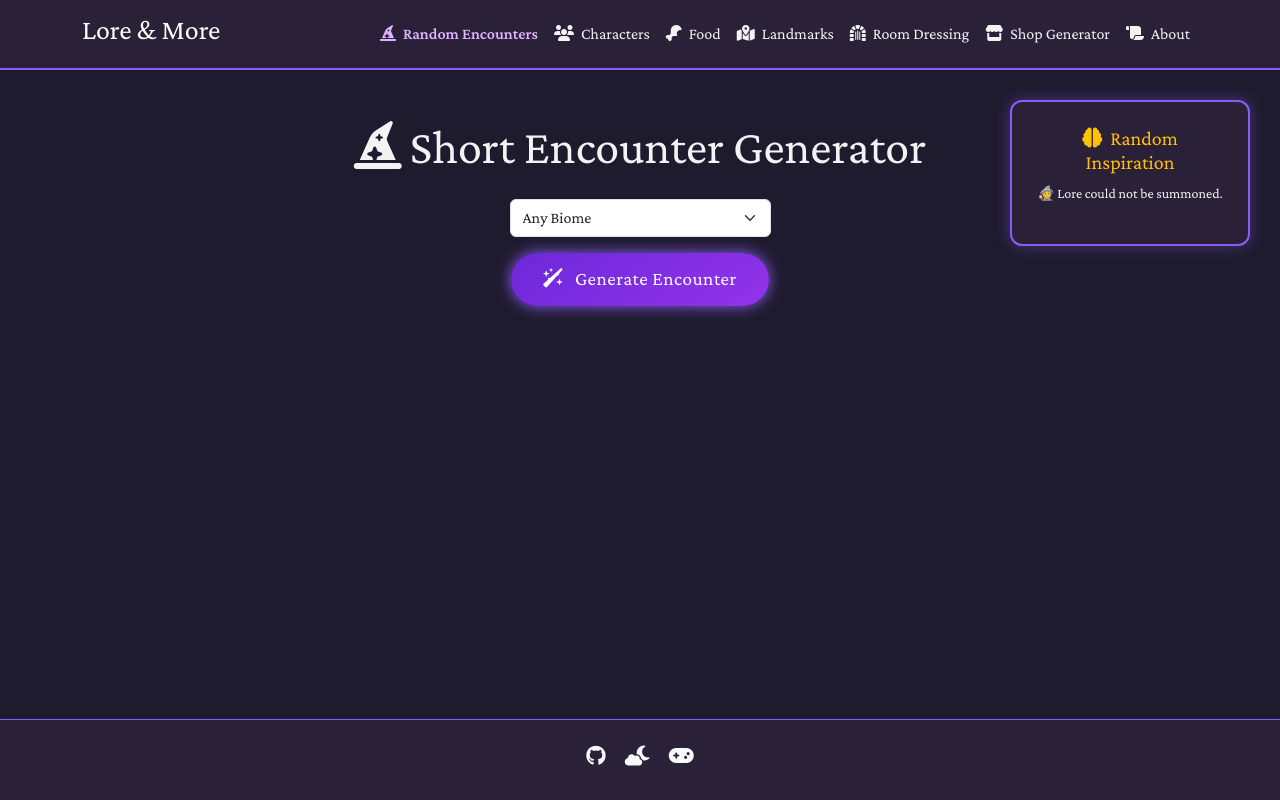
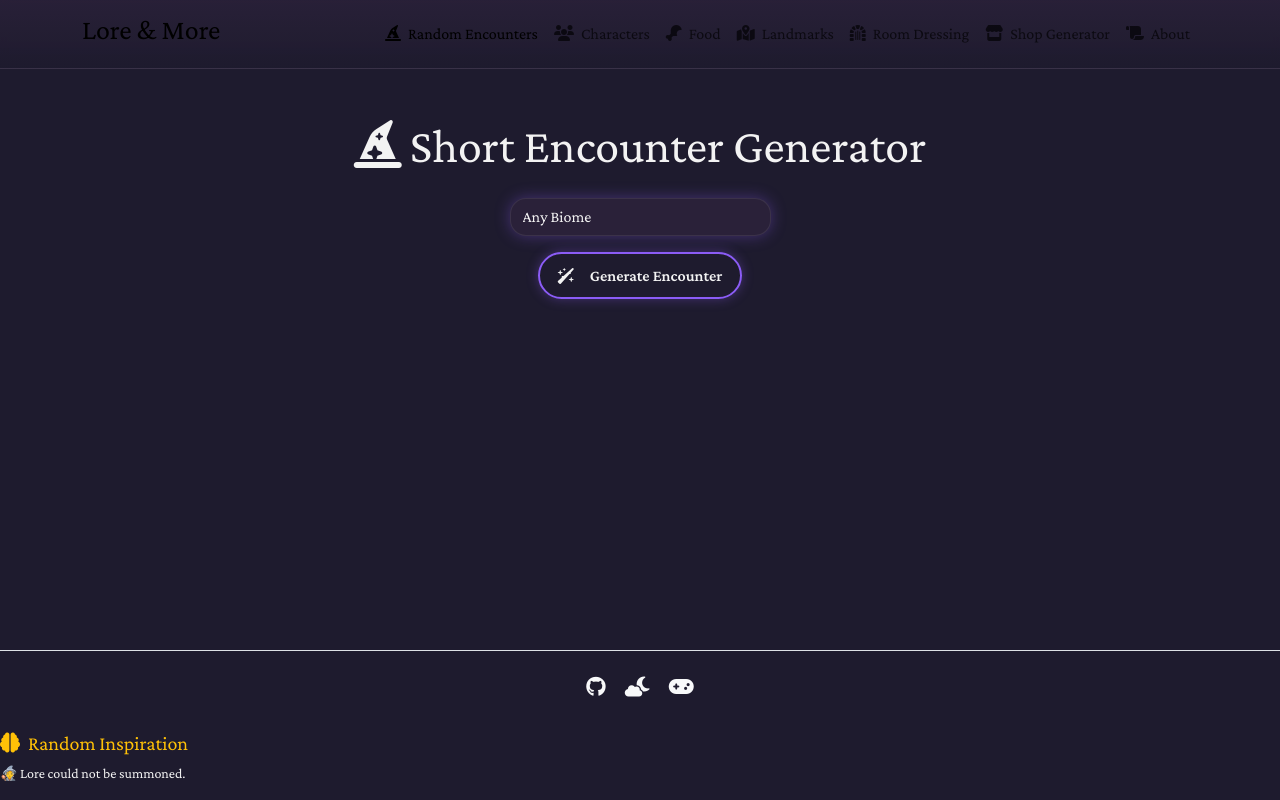
Before and after one commit to ohitsmekatie/ohitsmetables, a Flask app: page /random-encounters in a window 1280 px wide. Run offline with Flask 3, Linux system fonts and the light colour scheme.

Commit message:
cleanup styles

```diff
--- a/app/static/theme.css
+++ b/app/static/theme.css
@@ -1,295 +1,154 @@
-/* -----------------------------------
-   🧙 Typography & Base Layout
------------------------------------ */
 
-body {
-  background-color: #1e1b2e;
-  color: #f3f3f3;
-  font-family: 'Crimson Pro', serif;
+
+:root{
+  /* Palette */
+  --bg: #1e1b2e;
+  --panel: #2a2139;
+  --text: #f3f3f3;
+  --muted: rgba(255,255,255,0.65);
+  --primary: #8b5cf6;        /* violet-500 */
+  --primary-600: #7c3aed;    /* deeper violet */
+  --accent: #eab308;         /* amber */
+  --border: rgba(255,255,255,0.08);
+  --shadow: 0 0 15px rgba(139, 92, 246, 0.35);
+
+  /* Radii & spacing */
+  --radius: 1rem;
+  --radius-pill: 50px;
+  --pad: 1rem;
+  --pad-lg: 1.5rem;
+
+  /* Typography */
+  --font-serif: 'Crimson Pro', serif;
 }
 
-.text-shadow-light {
-  text-shadow: 0 1px 3px rgba(0, 0, 0, 0.6);
+html, body{
+  background: var(--bg);
+  color: var(--text);
+  font-family: var(--font-serif);
 }
 
-/* Override Bootstrap text-muted for dark backgrounds */
-.text-muted {
-  color: #d3d3d3 !important;
-}
+/* ------------------------------
+   Typography helpers
+------------------------------ */
+.text-muted{ color: var(--muted) !important; }
+.page-title{ letter-spacing: .5px; }
+hr{ border-color: var(--border); opacity: 1; }
 
-a {
-  color: #0DCAF0;
-  text-decoration: none;
-}
-
-a:hover {
-  color: #eab308;
-  text-decoration: none;
-}
-
-
-/* -----------------------------------
-   🔮 Mystic Button Style (Shared)
------------------------------------ */
-
-.mystic-btn {
-  background: linear-gradient(145deg, #6d28d9, #9333ea);
-  color: #fff;
-  font-size: 1.2rem;
-  padding: 0.75rem 2rem;
-  border: none;
-  border-radius: 50px;
-  box-shadow: 0 0 15px #8b5cf6;
-  transition: all 0.3s ease-in-out;
-  font-family: 'Crimson Pro', serif;
-  letter-spacing: 0.5px;
-  display: inline-block;
-  text-decoration: none;
-}
-
-.mystic-btn:hover {
-  background: linear-gradient(145deg, #7c3aed, #a78bfa);
-  box-shadow: 0 0 20px #eab308, 0 0 30px #8b5cf6;
-  transform: scale(1.05);
-  cursor: pointer;
-}
-
-/* -----------------------------------
-   🔮 Mystic Button Style (Not Shared)
------------------------------------ */
-
-.mystic-button {
-  background: linear-gradient(145deg, #6d28d9, #9333ea);
-  color: #fff;
-  font-size: 1.2rem;
-  padding: 0.75rem 2rem;
-  border: none;
-  border-radius: 50px;
-  box-shadow: 0 0 15px #8b5cf6;
-  transition: all 0.3s ease-in-out;
-  font-family: 'Crimson Pro', serif;
-  letter-spacing: 0.5px;
-  display: inline-block;
-  text-decoration: none;
-}
-
-.mystic-button:hover {
-  background: linear-gradient(145deg, #7c3aed, #a78bfa);
-  box-shadow: 0 0 20px #eab308, 0 0 30px #8b5cf6;
-  transform: scale(1.05);
-  cursor: pointer;
-}
-
-
-/* -----------------------------------
-   🌀 Animations for Landing Page
------------------------------------ */
-
-@keyframes fadeIn {
-  from { opacity: 0; transform: translateY(20px); }
-  to   { opacity: 1; transform: translateY(0); }
-}
-
-.animate-fade-in {
-  animation: fadeIn 0.8s ease-out forwards;
-  opacity: 0;
-}
-
-.animate-fade-in-delay {
-  animation: fadeIn 1s ease-out 0.5s forwards;
-  opacity: 0;
-}
-
-.animate-fade-in-delay-2 {
-  animation: fadeIn 1s ease-out 1s forwards;
-  opacity: 0;
-}
-
-@keyframes pulse {
-  0%   { transform: scale(1); opacity: 0.7; }
-  100% { transform: scale(1.2); opacity: 1; }
-}
-
-.animate-sparkles i {
-  animation: pulse 2.5s infinite alternate;
-}
-
-
-/* -----------------------------------
-   🗺️ Encounter / Card Style
------------------------------------ */
-
-.encounter-card {
-  background-color: #2a2139;
-  border: 2px solid #8b5cf6;
-  border-radius: 12px;
-  padding: 1.5rem;
-  box-shadow: 0 0 15px rgba(139, 92, 246, 0.4);
-  font-family: 'Crimson Pro', serif;
-  color: #f4f4f4;
-
+/* ------------------------------
+   Reusable Card
+   (applies to legacy .encounter-card and new .result-card)
+------------------------------ */
+.encounter-card,
+.result-card{
+  background: var(--panel);
+  border: 1px solid var(--border);
+  border-radius: var(--radius);
+  padding: var(--pad-lg);
+  box-shadow: var(--shadow);
   max-width: 720px;
   margin-left: auto;
   margin-right: auto;
+  color: var(--text);
 }
 
-.encounter-card img {
-  max-width: 150px;
-  border-radius: 0.5rem;
+/* ------------------------------
+   Magic Button (shared across pages)
+------------------------------ */
+.btn-magic,
+button#generateEncounterBtn,
+.mystic-button{
+  display: inline-flex;
+  align-items: center;
+  gap: .5rem;
+  border: 2px solid var(--primary);
+  border-radius: var(--radius-pill);
+  padding: .6rem 1.1rem;
+  font-weight: 600;
+  background: transparent;
+  color: var(--text);
+  box-shadow: 0 0 12px rgba(139,92,246,0.35);
+  transition: transform .12s ease, box-shadow .12s ease, background .12s ease;
+}
+.btn-magic:hover,
+button#generateEncounterBtn:hover,
+.mystic-button:hover{
+  transform: translateY(-1px);
+  box-shadow: 0 0 18px rgba(139,92,246,0.55);
+  background: rgba(139,92,246,0.1);
 }
 
-
-/* -----------------------------------
-   📜 Lore Sidebar
------------------------------------ */
-
-.lore-sidebar {
-  position: fixed;
-  top: 100px;
-  right: 30px;
-  width: 240px;
-  padding: 1.5rem;
-  background-color: #2a2139;
-  color: #f4f4f4;
-  border: 2px solid #8b5cf6;
-  border-radius: 12px;
-  box-shadow: 0 0 15px rgba(139, 92, 246, 0.4);
-  z-index: 1000;
-  font-family: 'Crimson Pro', serif;
-  line-height: 1.6;
-  text-align: center;
+/* Disabled look */
+.btn-magic:disabled,
+button#generateEncounterBtn:disabled,
+.mystic-button:disabled{
+  opacity: .6;
+  cursor: not-allowed;
+  transform: none;
 }
 
-.lore-sidebar ul li {
-  margin-bottom: 0.5rem;
+/* ------------------------------
+   Form Controls
+------------------------------ */
+.form-select,
+.form-select-magic{
+  background: var(--panel);
+  color: var(--text);
+  border: 1px solid var(--border);
+  border-radius: var(--radius);
+  box-shadow: var(--shadow);
+}
+.form-select:focus,
+.form-select-magic:focus{
+  border-color: var(--primary);
+  outline: none;
+  box-shadow: 0 0 0 3px rgba(139,92,246,0.25);
 }
 
-
-/* -----------------------------------
-   🧭 Footer
------------------------------------ */
-
-footer a:hover {
-  color: #a78bfa;
+/* ------------------------------
+   Links
+------------------------------ */
+a{
+  color: var(--accent);
   text-decoration: none;
 }
+a:hover{ text-decoration: underline; }
 
-.border-purple {
-  border-color: #8b5cf6 !important;
+/* ------------------------------
+   Nav / Footer
+------------------------------ */
+.navbar{
+  background: linear-gradient(180deg, rgba(42,33,57,.9), rgba(30,27,46,.95));
+  border-bottom: 1px solid var(--border);
+  backdrop-filter: blur(4px);
+}
+.footer{
+  border-top: 1px solid var(--border);
+  color: var(--muted);
 }
 
-.bg-purple {
-  background-color: #2a2139; !important;
+/* ------------------------------
+   Utilities
+------------------------------ */
+.shadow-glow{ box-shadow: var(--shadow) !important; }
+.rounded-2xl{ border-radius: 1.25rem !important; }
+.max-w-720{ max-width: 720px; margin-inline: auto; }
+.center { text-align: center; }
+.hidden { display: none !important; }
+
+/* --------------------------------
+   Images inside cards
+-------------------------------- */
+.result-card img,
+.encounter-card img{
+  border-radius: var(--radius);
+  border: 1px solid var(--border);
 }
 
-
-/* -----------------------------------
-   Button
------------------------------------ */
-
-#generateEncounterBtn {
-  background: linear-gradient(145deg, #6d28d9, #9333ea);
-  color: #fff;
-  font-size: 1.2rem;
-  padding: 0.75rem 2rem;
-  border: none;
-  border-radius: 50px;
-  box-shadow: 0 0 15px #8b5cf6;
-  transition: all 0.3s ease-in-out;
-  font-family: 'Crimson Pro', serif;
-  letter-spacing: 0.5px;
+/* --------------------------------
+   Headings inside cards
+-------------------------------- */
+.result-card h4, .encounter-card h4,
+.result-card h5, .encounter-card h5{
+  margin-bottom: .75rem;
 }
-
-#generateEncounterBtn:hover {
-  background: linear-gradient(145deg, #7c3aed, #a78bfa);
-  box-shadow: 0 0 20px #eab308, 0 0 30px #8b5cf6;
-  transform: scale(1.05);
-  cursor: pointer;
-}
-
-
-/* -----------------------------------
-   Custom nav bar
------------------------------------ */
-
-.navbar-purple {
-  background-color: #2a2139; !important;
-  border-bottom: 2px solid #8b5cf6;
-}
-
-.navbar-purple .nav-link {
-  color: #f3f3f3 !important;
-}
-
-.navbar-purple .nav-link.active {
-  font-weight: bold;
-  color: #e0b3ff !important;
-}
-
-.navbar-purple .navbar-brand {
-  color: #ffffff !important;
-  font-weight: 600;
-}
-
-/* -----------------------------------
-   Room results
------------------------------------ */
-
-#roomResult ul {
-  list-style: none;
-  padding-left: 0;
-  margin-top: 0.5rem;
-}
-
-#roomResult li::before {
-  margin-right: 0.5rem;
-}
-
-
-/* -----------------------------------
-   🔧 Utility Classes
------------------------------------ */
-
-
-
-/* =====================
-   📱 Mobile Enhancements
-   - Lore sidebar becomes collapsible/stacked on small screens
-   - Encounter card spacing tweaks
-===================== */
-
-@media (max-width: 767.98px) {
-  .lore-sidebar {
-    position: static;
-    width: 100%;
-    right: auto;
-    top: auto;
-    margin: 1rem 0;
-    display: block;
-  }
-  .lore-sidebar.collapsed {
-    display: none;
-  }
-  .lore-toggle-btn {
-    position: fixed;
-    bottom: 16px;
-    right: 16px;
-    z-index: 1100;
-    border-radius: 999px;
-    box-shadow: 0 4px 16px rgba(0,0,0,0.35);
-    backdrop-filter: blur(4px);
-  }
-  .encounter-card {
-    max-width: 100%;
-    margin-left: auto;
-    margin-right: auto;
-    padding-left: 1rem;
-    padding-right: 1rem;
-  }
-  #generateEncounterBtn {
-    width: 100%;
-  }
-  .form-select, .form-control {
-    width: 100%;
-  }
-}
--- a/app/templates/characters.html
+++ b/app/templates/characters.html
@@ -4,11 +4,11 @@
   <div class="text-center">
     <h1 class="mb-4 display-5"><i class="fas fa-users me-2"></i>Charater Generator</h1>
 
-    <button id="generateEncounterBtn" class="mb-4">
+    <button id="generateEncounterBtn" class="mb-4" class="btn-magic mb-4">
       <i class="fas fa-wand-sparkles me-2"></i> Generate Character
     </button>
 
-    <div id="characterDisplay" class="encounter-card d-none mt-4"></div>
+    <div id="characterDisplay" class="encounter-card result-card d-none mt-4"></div>
   </div>
 {% endblock %}
 
--- a/app/templates/food.html
+++ b/app/templates/food.html
@@ -24,14 +24,14 @@
     <!-- Generate button -->
     <div class="row justify-content-center mb-4">
       <div class="col-md-4 text-center">
-        <button id="generateEncounterBtn">
+        <button id="generateEncounterBtn" class="btn-magic >
           <i class="fas fa-wand-sparkles me-2"></i> Generate Food
         </button>
       </div>
     </div>
 
     <!-- Result display -->
-    <div id="foodDisplay" class="encounter-card text-center d-none mt-4"></div>
+    <div id="foodDisplay" class="encounter-card result-card text-center d-none mt-4"></div>
   </div>
 {% endblock %}
 
--- a/app/templates/landmarks.html
+++ b/app/templates/landmarks.html
@@ -9,7 +9,7 @@
     <!-- Biome dropdown -->
     <div class="row justify-content-center mb-3">
       <div class="col-md-4">
-        <select id="biome" class="form-select">
+        <select id="biome" class="form-select form-select-magic">
           <option value="">Any Biome</option>
           <option value="Forest">Forest</option>
           <option value="Swamp">Swamp</option>
@@ -24,14 +24,14 @@
     <!-- Generate button -->
     <div class="row justify-content-center mb-4">
       <div class="col-md-4 text-center">
-        <button id="generateEncounterBtn">
+        <button id="generateEncounterBtn" class="btn-magic >
           <i class="fas fa-wand-sparkles me-2"></i> Generate Landmark
         </button>
       </div>
     </div>
 
     <!-- Result display -->
-    <div id="landmarkDisplay" class="encounter-card d-none mt-4"></div>
+    <div id="landmarkDisplay" class="encounter-card result-card d-none mt-4"></div>
   </div>
 {% endblock %}
 
--- a/app/templates/random_encounters.html
+++ b/app/templates/random_encounters.html
@@ -6,7 +6,7 @@
 
     <div class="row justify-content-center mb-3">
       <div class="col-md-3">
-        <select id="biome" class="form-select">
+        <select id="biome" class="form-select form-select-magic">
           <option value="">Any Biome</option>
           <option value="Forest">Forest</option>
           <option value="Cave">Cave</option>
@@ -15,11 +15,11 @@
       </div>
     </div>
 
-    <button id="generateEncounterBtn" class="mb-4">
+    <button id="generateEncounterBtn" class="mb-4" class="btn-magic mb-4">
       <i class="fas fa-wand-sparkles me-2"></i> Generate Encounter
     </button>
 
-    <div id="encounterDisplay" class="encounter-card d-none mt-4"></div>
+    <div id="encounterDisplay" class="encounter-card result-card d-none mt-4"></div>
   </div>
 {% endblock %}
 
```
